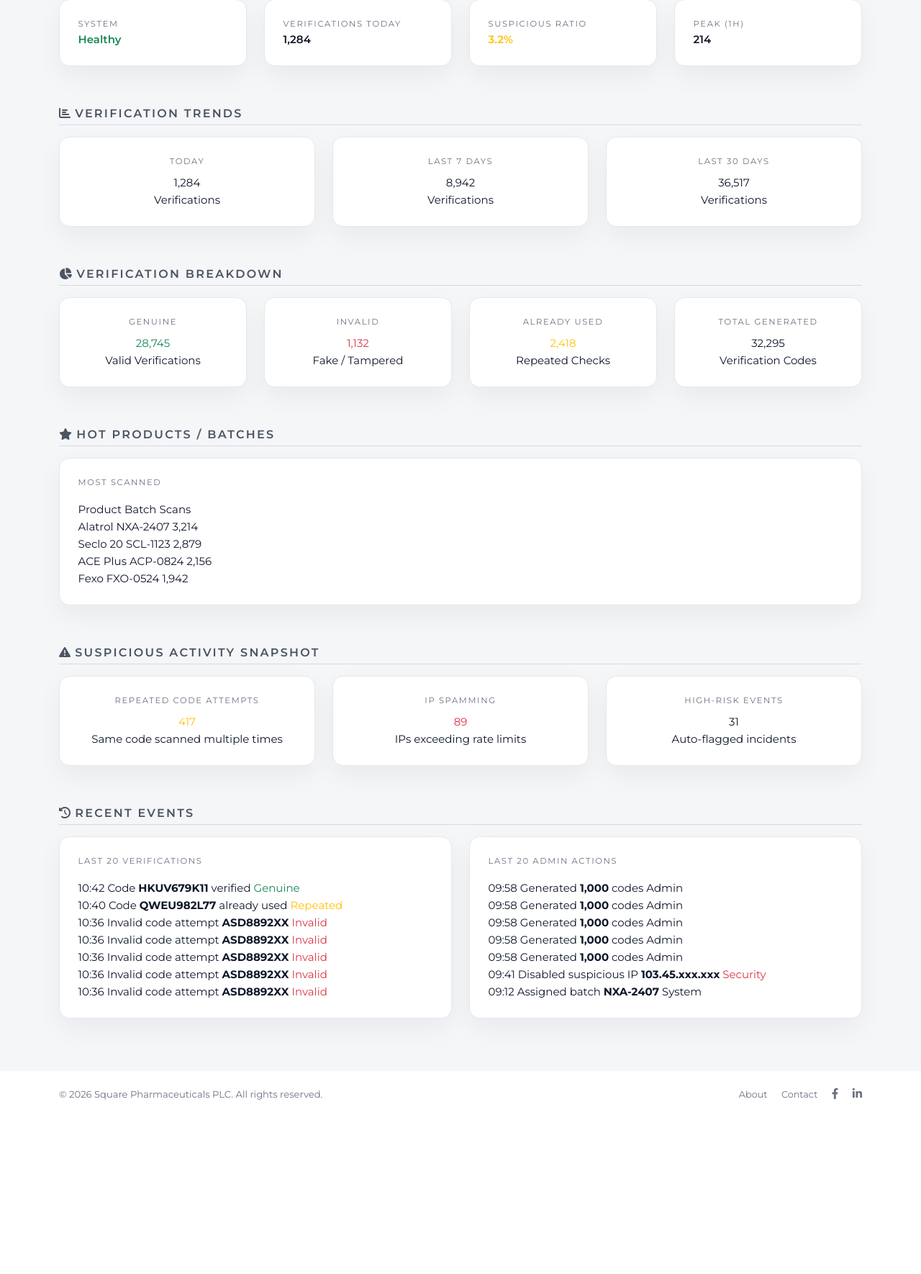
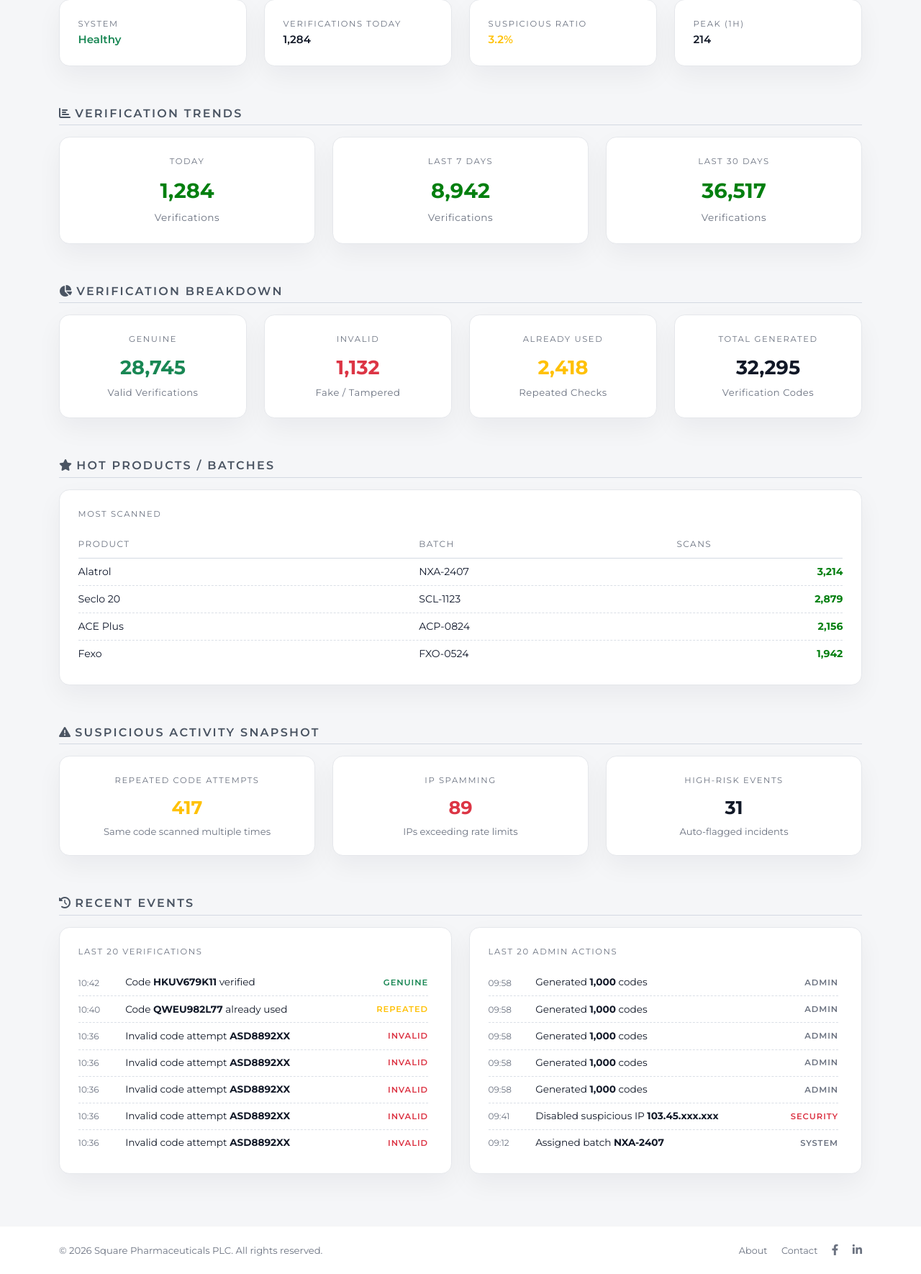
Before and after one commit to PapaBear9692/verification_dashboard, a Flask app: page /dashboard in a window 1280 px wide. Shown: the part 439-2209 px from the top of the page at 72% size. Before the commit the page ends 1967 px from the top, so only its background shows below. Run offline with Flask 3, Linux system fonts and the light colour scheme.

Commit message:
dashboard css fixed

```diff
--- a/static/css/dashboard.css
+++ b/static/css/dashboard.css
@@ -316,6 +316,129 @@ img {
   }
 }
 
+/* Operational health indicators */
+.health-ok {
+  color: #059669; /* green */
+  font-weight: 600;
+}
+
+.health-warning {
+  color: #d97706; /* amber */
+  font-weight: 600;
+}
+
+.health-danger {
+  color: #dc2626; /* red */
+  font-weight: 600;
+}
+/* Verification Trends */
+.trend-value {
+  font-size: 1.8rem;
+  font-weight: 700;
+  color: var(--brand);
+  margin-bottom: 0.25rem;
+}
+
+.trend-label {
+  font-size: 0.85rem;
+  color: var(--muted);
+  letter-spacing: 0.04em;
+}
+
+/* Verification Breakdown */
+.breakdown-value {
+  font-size: 1.7rem;
+  font-weight: 700;
+  margin-bottom: 0.2rem;
+  color: #111827;
+}
+
+.breakdown-label {
+  font-size: 0.82rem;
+  color: var(--muted);
+  letter-spacing: 0.04em;
+}
+/* Hot Products / Batches */
+.hot-row {
+  display: grid;
+  grid-template-columns: 1.6fr 1.2fr 0.8fr;
+  gap: 0.75rem;
+  align-items: center;
+  padding: 0.45rem 0;
+  border-bottom: 1px dashed rgba(148, 163, 184, 0.35);
+  font-size: 0.88rem;
+}
+
+.hot-row:last-child {
+  border-bottom: none;
+}
+
+.hot-header {
+  font-size: 0.75rem;
+  letter-spacing: 0.12em;
+  text-transform: uppercase;
+  color: var(--muted);
+  border-bottom: 1px solid rgba(148, 163, 184, 0.4);
+  padding-bottom: 0.6rem;
+}
+
+.hot-value {
+  font-weight: 700;
+  color: var(--brand);
+  text-align: right;
+}
+/* Suspicious Activity Snapshot */
+.suspicious-value {
+  font-size: 1.6rem;
+  font-weight: 700;
+  margin-bottom: 0.2rem;
+  color: #111827;
+}
+
+.suspicious-label {
+  font-size: 0.82rem;
+  color: var(--muted);
+  line-height: 1.4;
+}
+/* Recent Events Feed */
+.event-feed {
+  max-height: 260px;
+  overflow-y: auto;
+  padding-right: 0.4rem;
+}
+
+.event-row {
+  display: grid;
+  grid-template-columns: 3.5rem 1fr auto;
+  gap: 0.6rem;
+  align-items: center;
+  padding: 0.45rem 0;
+  border-bottom: 1px dashed rgba(148, 163, 184, 0.35);
+  font-size: 0.85rem;
+}
+
+.event-row:last-child {
+  border-bottom: none;
+}
+
+.event-time {
+  font-size: 0.75rem;
+  color: var(--muted);
+  white-space: nowrap;
+}
+
+.event-text {
+  color: #111827;
+}
+
+.event-status {
+  font-size: 0.72rem;
+  font-weight: 600;
+  letter-spacing: 0.08em;
+  text-transform: uppercase;
+  color: var(--muted);
+}
+
 /* Navigation Bar */
 .app-nav {
   background: #ffffff;
@@ -371,13 +494,3 @@ img {
     width: 100%;
   }
 }
-
-.status-available {
-  color: #027f0f; /* green */
-  font-weight: 600;
-}
-
-.status-used {
-  color: #dc2626; /* red */
-  font-weight: 600;
-}
```
